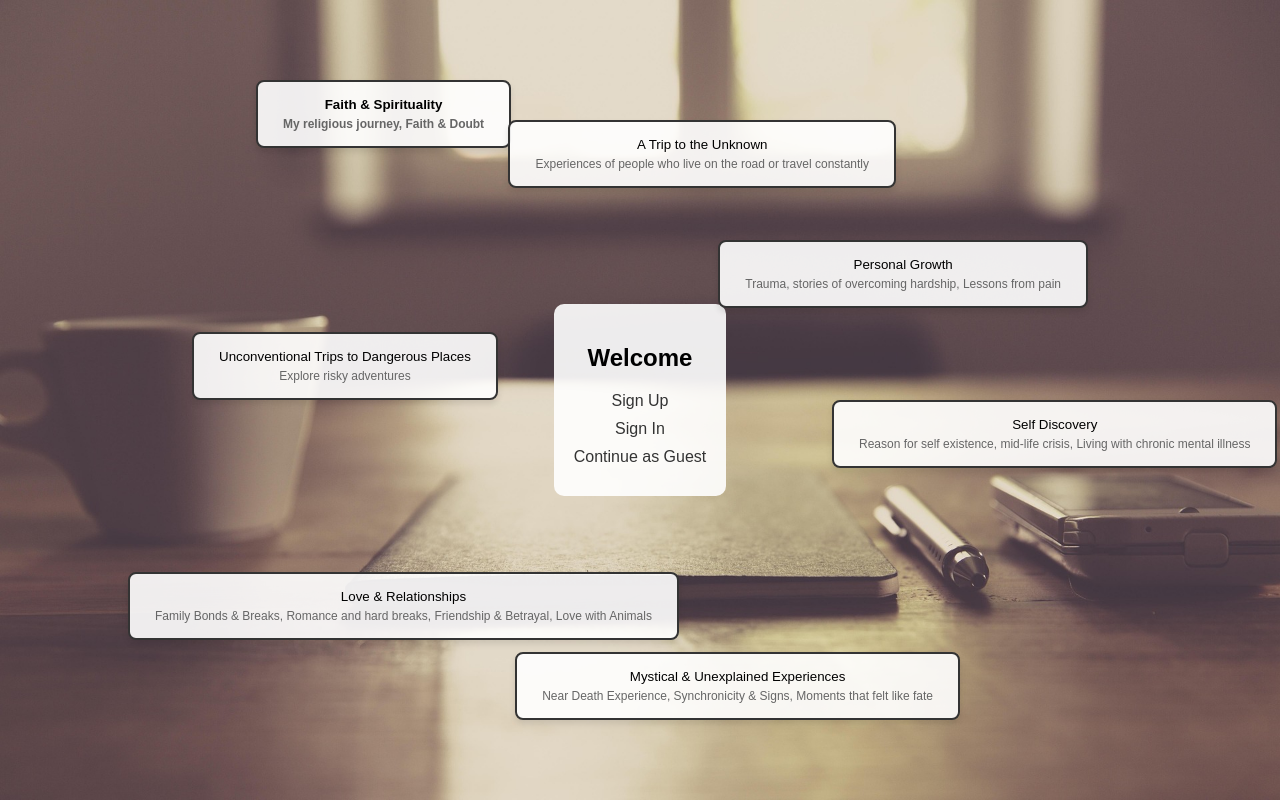
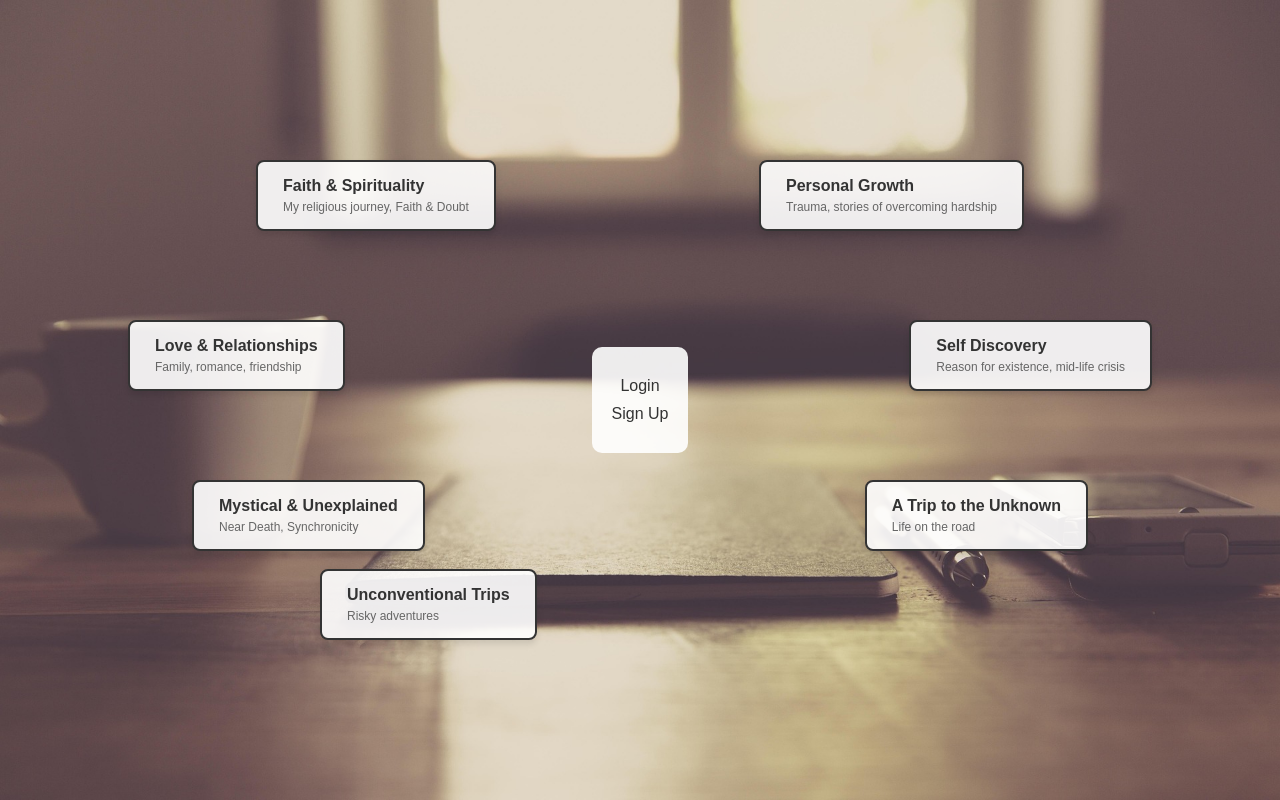
Before and after one commit to TranshumanistAJ/blogiverse, a Django app: page / in a window 1280 px wide. Run offline with Django 5.2, Linux system fonts and the light colour scheme; data comes from the database, SQL or seed files in the repository.

Commit message:
replace hardcod buttons with a {% for forum in forums %} loop by forum.name and forum

```diff
--- a/templates/index.html
+++ b/templates/index.html
@@ -1,9 +1,7 @@
 <!DOCTYPE html>
-<html lang="en">
+<html>
 <head>
-    <meta charset="UTF-8">
-    <meta name="viewport" content="width=device-width, initial-scale=1.0">
-    <title>Blog Platform</title>
+    <title>Blogiverse</title>
     <style>
         body {
             background-image: url('/static/images/background.jpg');
@@ -15,7 +13,7 @@
             align-items: center;
             font-family: Arial, sans-serif;
         }
-        .topic-button {
+        .forum-button {
             position: absolute;
             background-color: rgba(255, 255, 255, 0.9);
             padding: 15px 25px;
@@ -25,18 +23,18 @@
             transition: all 0.3s ease;
             box-shadow: 0 4px 6px rgba(0, 0, 0, 0.1);
         }
-        .topic-button:hover {
+        .forum-button:hover {
             transform: scale(1.05);
             background-color: #f5f5f5;
             border-color: #555;
             box-shadow: 0 6px 12px rgba(0, 0, 0, 0.2);
         }
-        .topic-button a {
+        .forum-button a {
             text-decoration: none;
             color: #333;
             font-weight: bold;
         }
-        .topic-button small {
+        .forum-button small {
             display: block;
             font-size: 12px;
             color: #666;
@@ -54,47 +52,26 @@
             text-decoration: none;
             color: #333;
         }
+        /* Positioning for buttons */
+        .forum-button:nth-child(1) { top: 20%; left: 20%; }
+        .forum-button:nth-child(2) { top: 20%; right: 20%; }
+        .forum-button:nth-child(3) { top: 40%; left: 10%; }
+        .forum-button:nth-child(4) { top: 40%; right: 10%; }
+        .forum-button:nth-child(5) { top: 60%; left: 15%; }
+        .forum-button:nth-child(6) { top: 60%; right: 15%; }
+        .forum-button:nth-child(7) { bottom: 20%; left: 25%; }
     </style>
 </head>
 <body>
-    <!-- Topic Buttons -->
-    <button class="topic-button" style="top: 10%; left: 20%;">
-        <a href="{% url 'topic_list' 'Faith & Spirituality' %}" style="text-decoration: none; color: inherit;">
-            Faith & Spirituality
-            <small>My religious journey, Faith & Doubt</small>
-        </a>
-    </button>
-    <button class="topic-button" style="top: 30%; right: 15%;">
-        Personal Growth
-        <small>Trauma, stories of overcoming hardship, Lessons from pain</small>
-    </button>
-    <button class="topic-button" style="bottom: 20%; left: 10%;">
-        Love & Relationships
-        <small>Family Bonds & Breaks, Romance and hard breaks, Friendship & Betrayal, Love with Animals</small>
-    </button>
-    <button class="topic-button" style="top: 50%; left: 65%;">
-        Self Discovery
-        <small>Reason for self existence, mid-life crisis, Living with chronic mental illness</small>
-    </button>
-    <button class="topic-button" style="bottom: 10%; right: 25%;">
-        Mystical & Unexplained Experiences
-        <small>Near Death Experience, Synchronicity & Signs, Moments that felt like fate</small>
-    </button>
-    <button class="topic-button" style="top: 15%; right: 30%;">
-        A Trip to the Unknown
-        <small>Experiences of people who live on the road or travel constantly</small>
-    </button>
-    <button class="topic-button" style="bottom: 50%; left: 15%;">
-        Unconventional Trips to Dangerous Places
-        <small>Explore risky adventures</small>
-    </button>
-
-    <!-- Auth Section -->
+    {% for forum in forums %}
+        <div class="forum-button">
+            <a href="{% url 'topic_list' forum_name=forum.name %}">{{ forum.name }}</a>
+            <small>{{ forum.description }}</small>
+        </div>
+    {% endfor %}
     <div class="auth-box">
-        <h2>Welcome</h2>
+        <a href="{% url 'account_login' %}">Login</a>
         <a href="{% url 'account_signup' %}">Sign Up</a>
-        <a href="{% url 'account_login' %}">Sign In</a>
-        <a href="/">Continue as Guest</a>
     </div>
 </body>
 </html>
```
